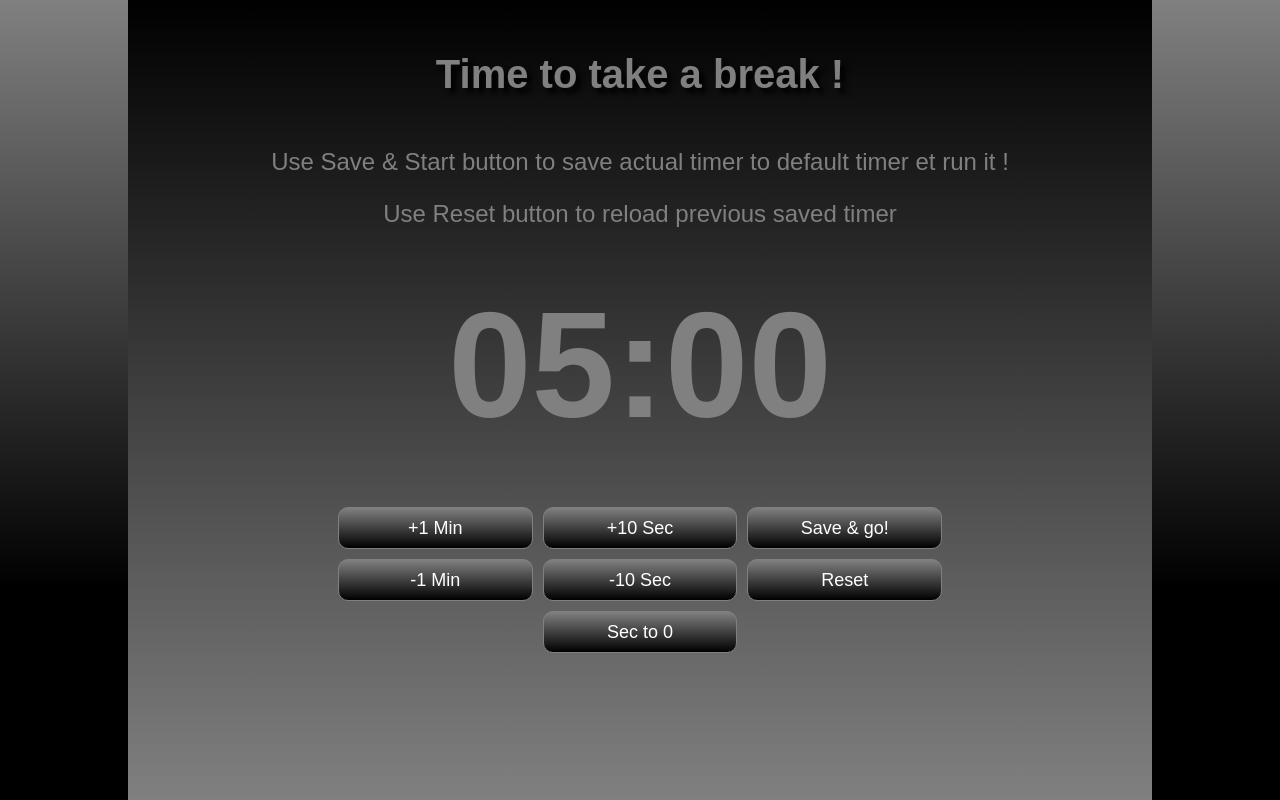
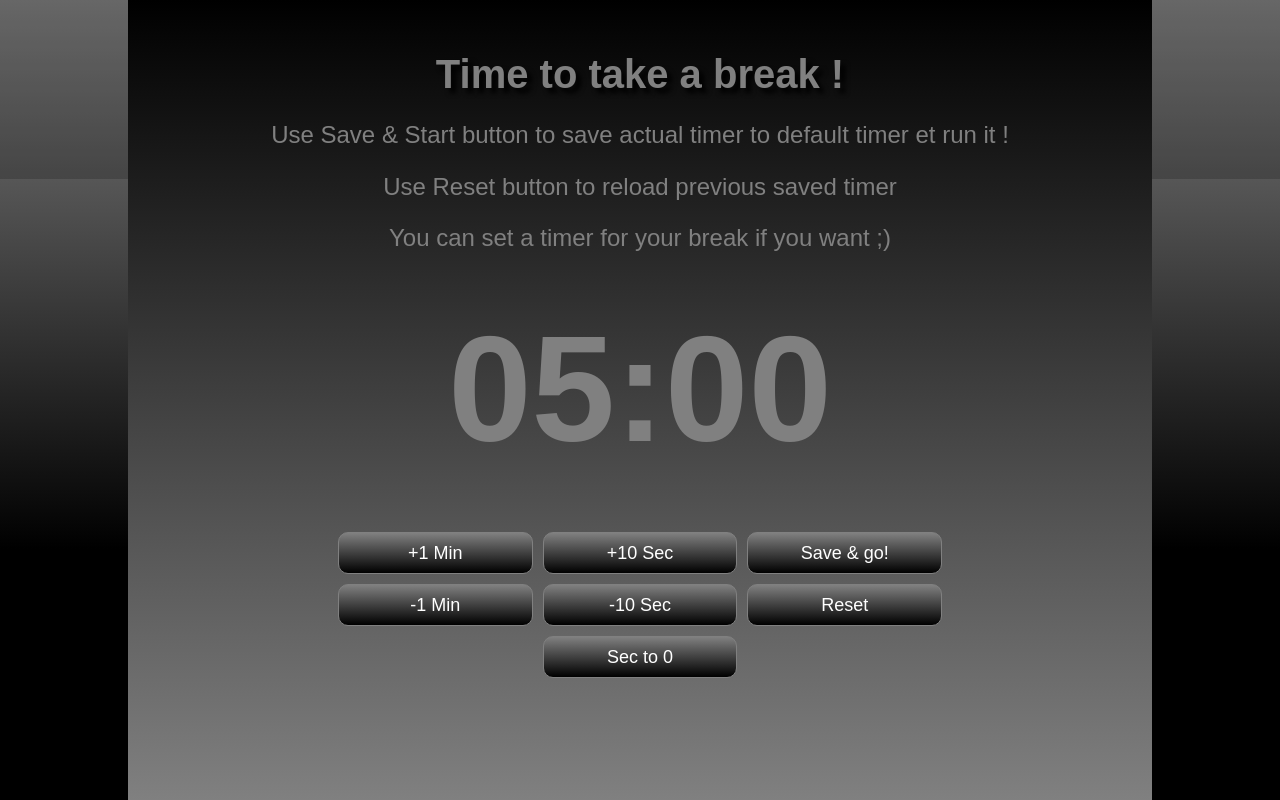
Before and after one commit to fabquo/pomodoro-react, a React (Vite) app: page / in a window 1280 px wide. Built offline with nearby package versions, Linux system fonts and the light colour scheme.

Commit message:
Responsive OK

```diff
--- a/src/components/app/App.jsx
+++ b/src/components/app/App.jsx
@@ -1,4 +1,4 @@
-import React, {useState} from "react";
+import React, {useState, useEffect} from "react";
 import Timer from "../timer/timer";
 import Modal from "../modal/modal";
 import "../../style/normalize.css";
@@ -10,9 +10,20 @@ const App = () => {
     const [startMinutes, setStartMinutes] = useState(0);
     const [startSeconds, setStartSeconds] = useState(0);
 
+    const [cooldown, setCooldown] = useState(100);
+
+    const timeToGo =
+        ((minutes * 60 + seconds) / (startMinutes * 60 + startSeconds)) * 100;
+    useEffect(() => {
+        setCooldown(timeToGo);
+    });
+    const styleWidth = {
+        width: cooldown + "%",
+    };
     return (
         <div>
             <div className={"timerCount"}>
+                <div className={"timerBackground"} style={styleWidth} />
                 <h2 className={"appTitle"}>Let's Work !</h2>
                 <h1 className={"timerCount--timer"}>
                     {minutes < 10 && "0"}
--- a/src/components/modal/modal.jsx
+++ b/src/components/modal/modal.jsx
@@ -108,6 +108,7 @@ const Modal = props => {
                     }
                 </p>
                 <p>{"Use Reset button to reload previous saved timer"}</p>
+                <p>{"You can set a timer for your break if you want ;)"}</p>
             </div>
 
             <div className={"modalTimer"}>
--- a/src/style/app.css
+++ b/src/style/app.css
@@ -12,10 +12,17 @@ body{
 .disabled{
     display: none;
 }
+.timerBackground{
+    position: absolute;
+    height: 115px;
+    padding-top : 5%;
+    background-color: rgba(0,0,0,0.2);
+}
 .appTitle{
     font-size: 50px;
     text-align: center;
-    margin-block-start: 10%;
+    padding-top: 10%;
+    margin-block-start: 0;
     margin-block-end: 0em;
     margin-inline-start: 0px;
     margin-inline-end: 0px;
@@ -83,7 +90,7 @@ body{
     font-size: 50px;
     margin-left: auto;
     margin-right: auto;
-    margin-top: 30%;
+    margin-top: 20%;
 }
 .modalTimer h2{
     margin-block-start: 0.0em;
@@ -94,7 +101,7 @@ body{
 .sousModal{
     position:relative;
     display: grid;
-    margin-top: 30%;
+    margin-top: 20%;
     width: 80%;
     grid-template-columns: 1fr 1fr 1fr;
     grid-template-rows: auto;
@@ -125,9 +132,18 @@ body{
 }
 .appTitle{
     font-size: 100px;
+    color: lightgrey;
+    margin-block-start: 0;
+    padding-top: 25px;
+}
+.timerBackground{
+    position: absolute;
+    height: 115px;
+    padding-top : 5%;
+    background-color: rgba(0,0,0,0.2);
 }
 .timerCount--timer{
-    margin-top: 0;
+    margin-top: 5%;
 }
 .startStop{
     margin-top: 0;
@@ -149,7 +165,7 @@ body{
     font-size :40px;
 }
 .modalTips{
-    margin-top: 5%;
+    margin-top: 2%;
     font-size: 24px;
 }
 .modalTimer{
```
